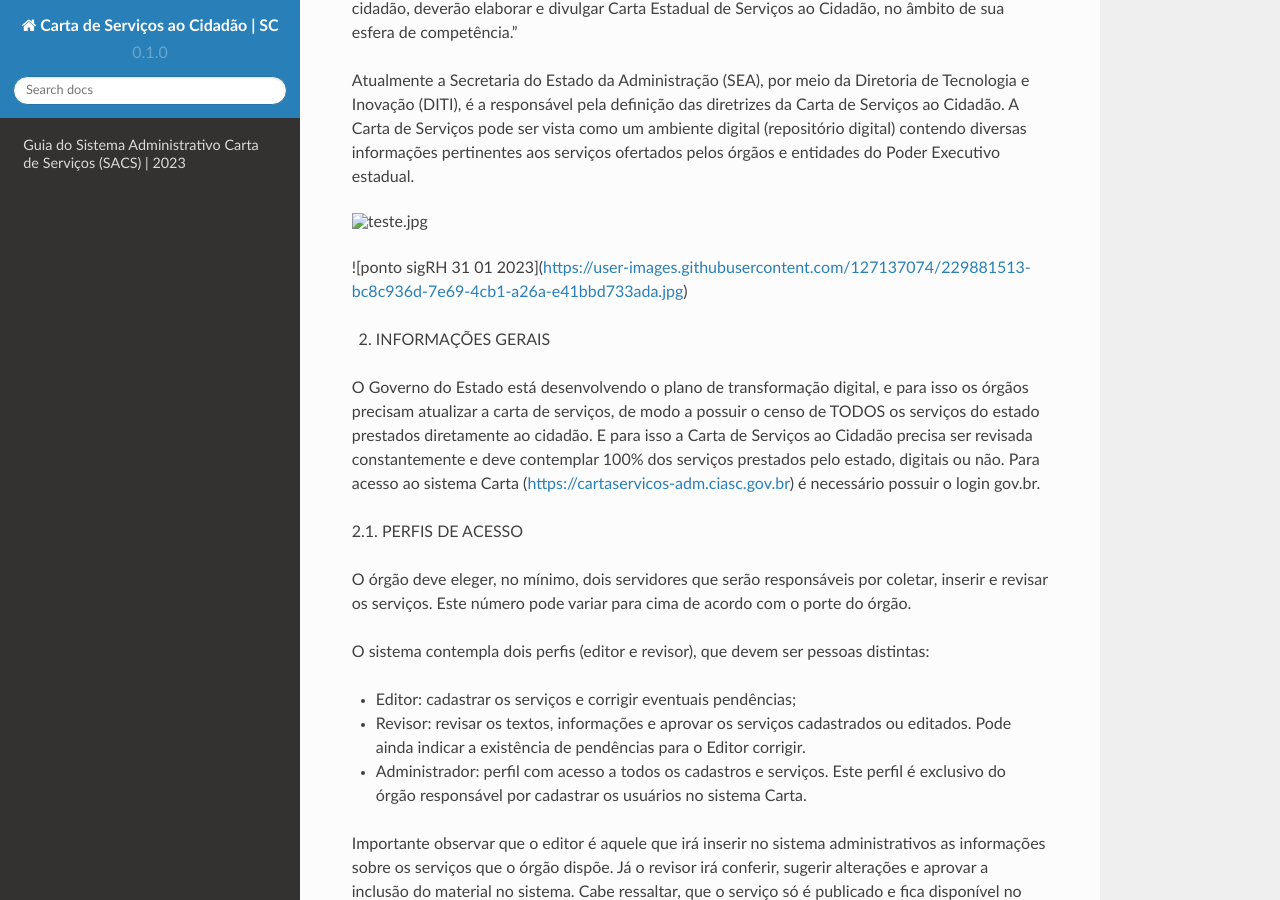
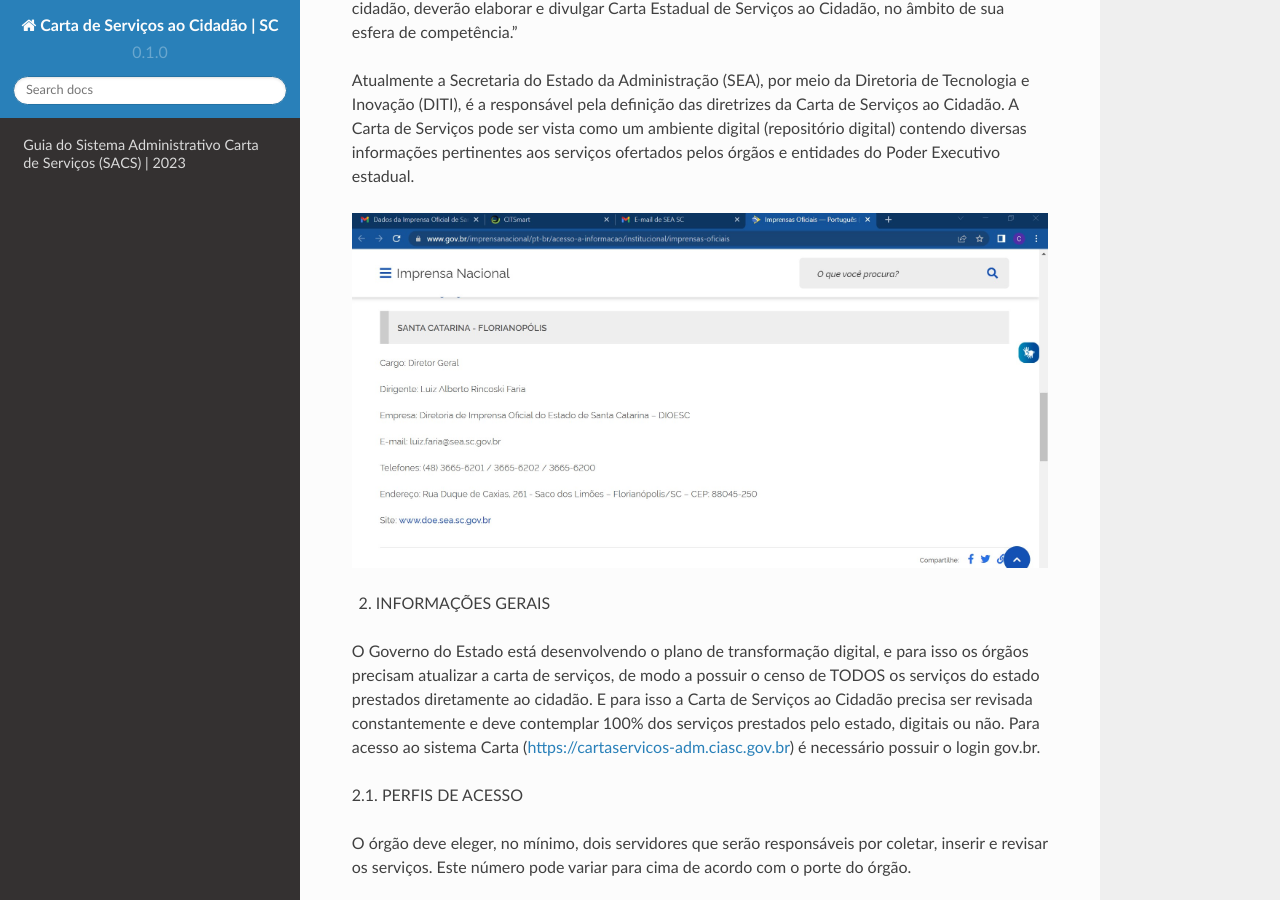
Before and after one commit to brunoaltieri/cartadeservicos, a Sphinx documentation site: the page built from docs/source/index.rst, in a window 1280 px wide and 900 px high, scrolled down 704 px. Built offline with Sphinx 7.4.7 and the Read the Docs theme 2.0.0, drawn with Linux system fonts in a browser that asks for light colours.

Commit message:
Update index.rst

```diff
--- a/docs/source/index.rst
+++ b/docs/source/index.rst
@@ -12,9 +12,7 @@ Estes serviços estão atualmente disponíveis para serem consumidos pelo cidad
 
 Atualmente a Secretaria do Estado da Administração (SEA), por meio da Diretoria de Tecnologia e Inovação (DITI), é a responsável pela definição das diretrizes da Carta de Serviços ao Cidadão. A Carta de Serviços pode ser vista como um ambiente digital (repositório digital) contendo diversas informações pertinentes aos serviços ofertados pelos órgãos e entidades do Poder Executivo estadual.
 
-.. image:: teste.jpg
-
-![ponto sigRH 31 01 2023](https://user-images.githubusercontent.com/127137074/229881513-bc8c936d-7e69-4cb1-a26a-e41bbd733ada.jpg)
+.. image:: testeImagem.jpg
 
 2. INFORMAÇÕES GERAIS
 
```
